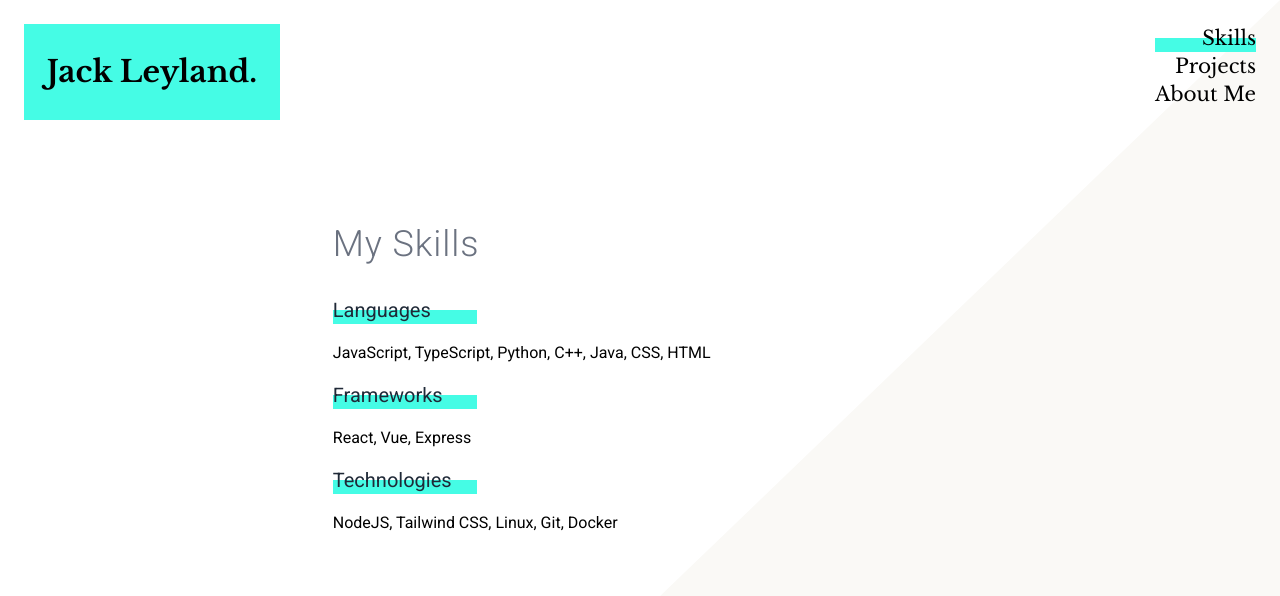
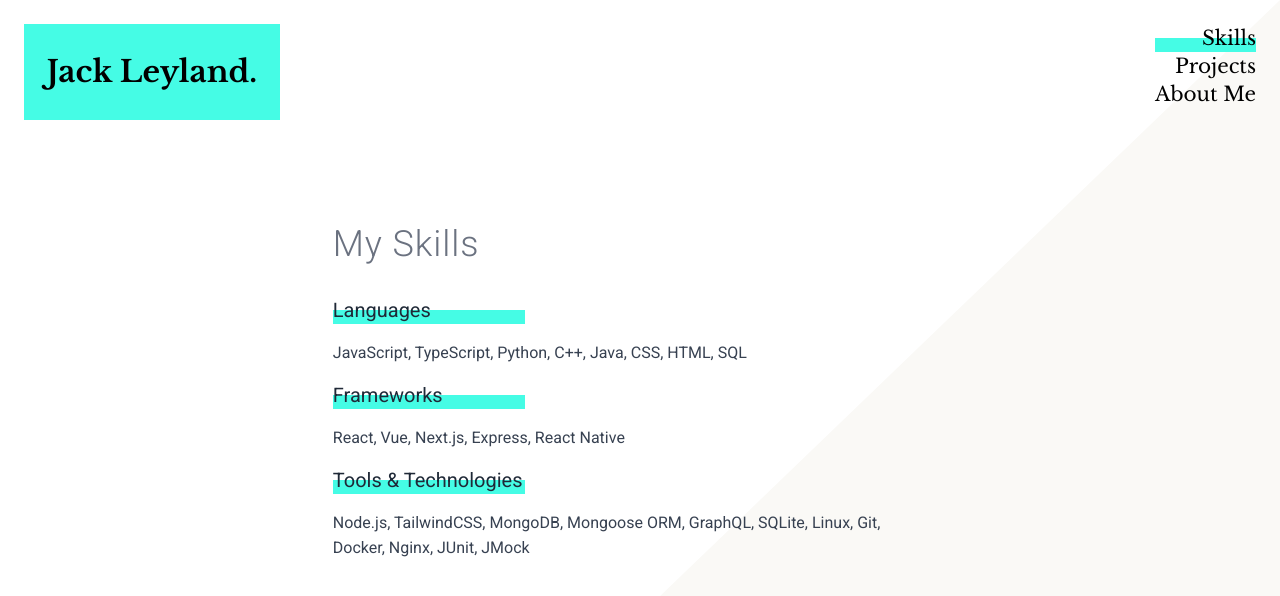
Before and after one commit to jack-leyland/personal-site, a Vue app: page /Skills in a window 1280 px wide. Shown: the top 596 px of the page. Built offline with nearby package versions, Linux system fonts and the light colour scheme.

Commit message:
remove location from title and add skills

```diff
--- a/src/components/IntroPanel.vue
+++ b/src/components/IntroPanel.vue
@@ -11,7 +11,7 @@ const onClick = () => {
 <template>
         <div class="mb-2 -z-10 font-alt text-gray-500 tracking-wide text-lg font-light">Who am I?</div>
         <span class="font-title text-2xl sm:text-4xl"><div class="inline-block">Hi!</div> I'm <span class="z-10 text-mainPurple">Jack</span>, a full-stack software
-            engineer based in New York City.
+            engineer.
         </span>
         <br>
         <div class="z-10 relative group inline-flex pt-3 pb-3 pr-3 h-5 mt-2 text-md sm:text-lg
--- a/src/views/Skills.vue
+++ b/src/views/Skills.vue
@@ -2,7 +2,7 @@
 import { computed, Ref } from "vue";
 import {store} from '../store'
 
-const categoryStyle: string = "relative mb-4 mt-4 font-alt text-gray-800 text-xl after:bg-greenish after:z-[-1] after:absolute after:left-0 after:bottom-0 after:h-[50%] after:w-36"
+const categoryStyle: string = "relative mb-4 mt-4 font-alt text-gray-800 text-xl after:bg-greenish after:z-[-1] after:absolute after:left-0 after:bottom-0 after:h-[50%] after:w-48"
 
 </script>
 
@@ -13,10 +13,10 @@ const categoryStyle: string = "relative mb-4 mt-4 font-alt text-gray-800 text-xl
             My Skills
         </div>
         <h1 :class="categoryStyle">Languages</h1>
-        <span class="font-alt">JavaScript, TypeScript, Python, C++, Java, CSS, HTML</span>
+        <span class="font-alt text-gray-700">JavaScript, TypeScript, Python, C++, Java, CSS, HTML, SQL</span>
         <h1 :class="categoryStyle">Frameworks</h1>
-        <span class="font-alt">React, Vue, Express</span>
-        <h1 :class="categoryStyle">Technologies</h1>
-        <span class="font-alt">NodeJS, Tailwind CSS, Linux, Git, Docker</span>
+        <span class="font-alt text-gray-700">React, Vue, Next.js, Express, React Native</span>
+        <h1 :class="categoryStyle">Tools & Technologies</h1>
+        <span class="font-alt text-gray-700">Node.js, TailwindCSS, MongoDB, Mongoose ORM, GraphQL, SQLite, Linux, Git, Docker, Nginx, JUnit, JMock</span>
     </div>
 </template>
```
